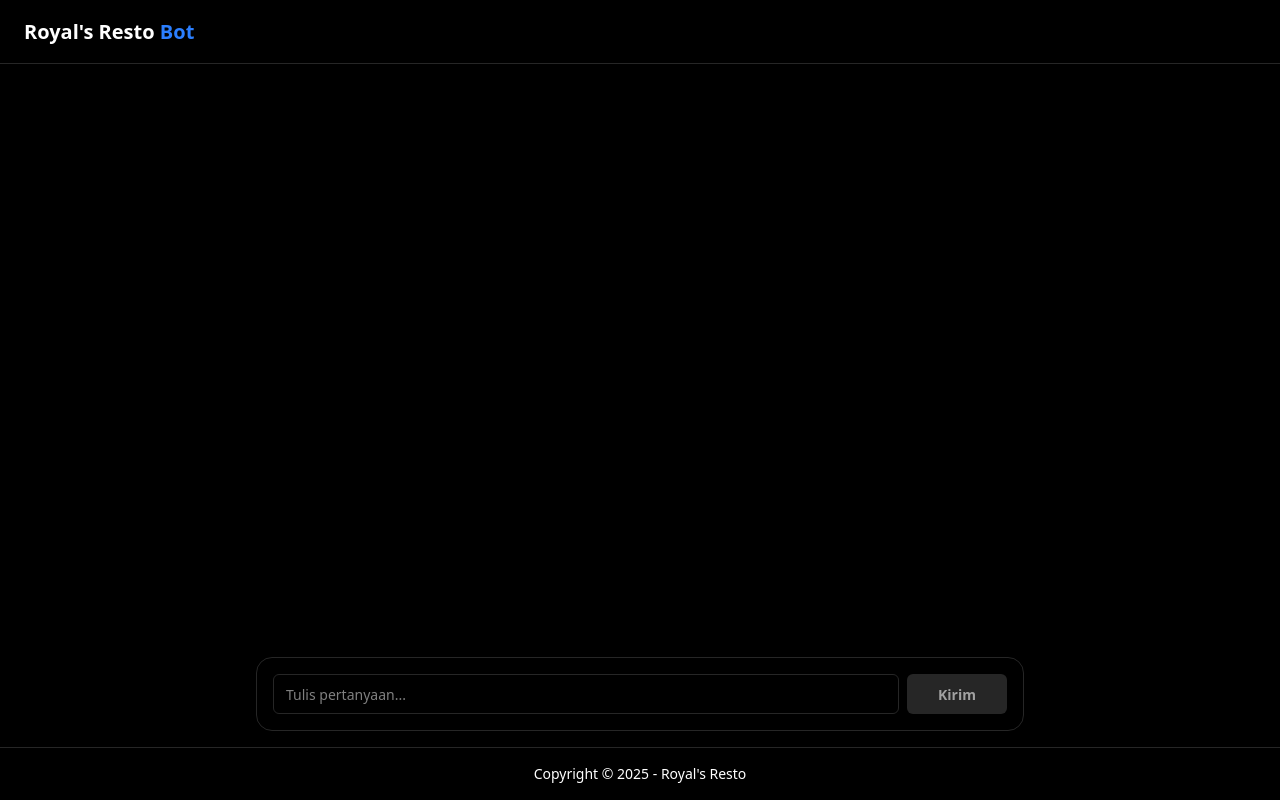
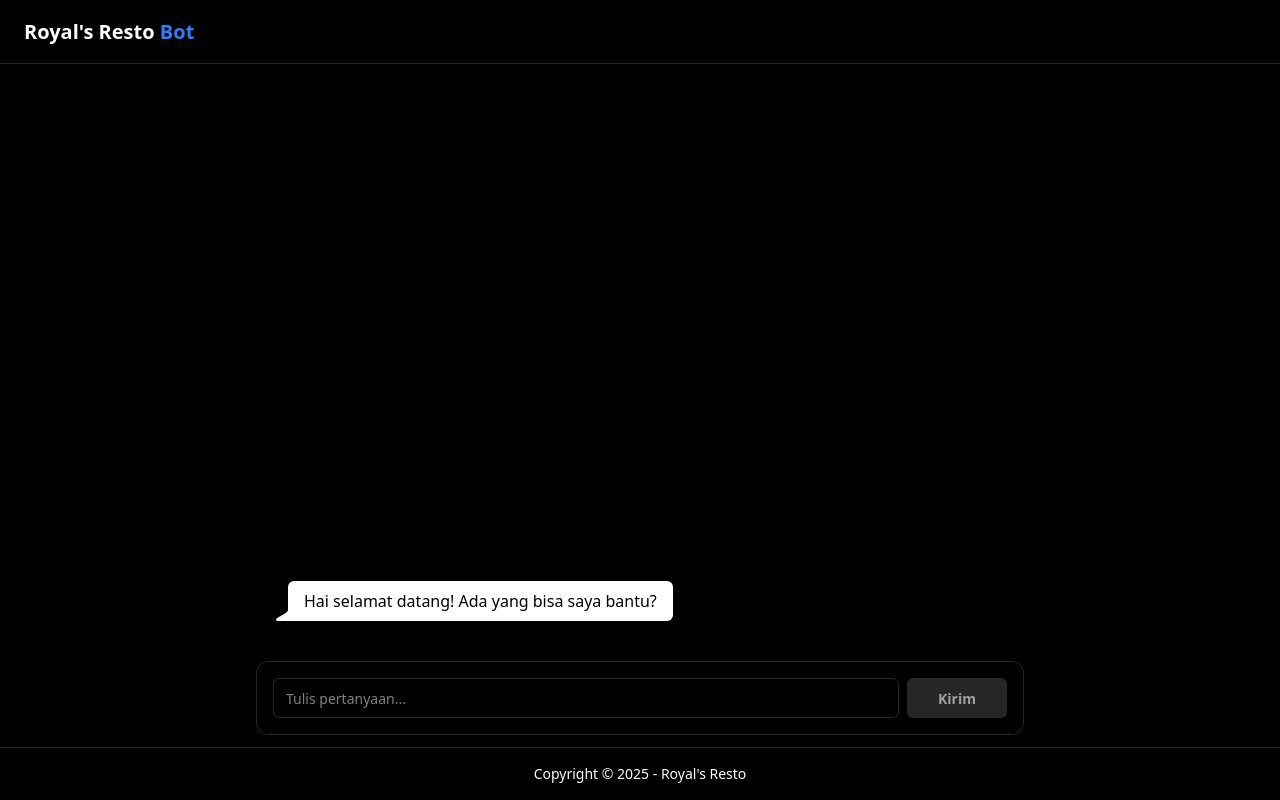
Before and after one commit to pxnan/FE-vite-chatbot-royals-resto, a React (Vite) app: page / in a window 1280 px wide. Built offline with nearby package versions, Linux system fonts and the light colour scheme.

Commit message:
feat: add welcome message functionality in UserPage; improve layout structure and styling in UserPage and ChatInput components

```diff
--- a/src/components/ChatInput.jsx
+++ b/src/components/ChatInput.jsx
@@ -47,7 +47,6 @@ export default function ChatInput({ onSend, loading }) {
                 {loading ? (
                     <>
                         <span className="loading loading-spinner"></span>
-                        Mengirim...
                     </>
                 ) : (
                     "Kirim"
--- a/src/pages/user/UserPage.jsx
+++ b/src/pages/user/UserPage.jsx
@@ -6,19 +6,32 @@ import { sendQuestion } from "../../api";
 import Navbar from '../../components/Navbar';
 import Footer from '../../components/Footer';
 
-
 const UserPage = () => {
     const [messages, setMessages] = useState(() => {
         const saved = localStorage.getItem("chatHistory");
         return saved ? JSON.parse(saved) : [];
     });
     const [loading, setLoading] = useState(false);
+    const [hasWelcomed, setHasWelcomed] = useState(false);
     const chatEndRef = useRef(null);
 
     useEffect(() => {
         localStorage.setItem("chatHistory", JSON.stringify(messages));
         chatEndRef.current?.scrollIntoView({ behavior: "smooth" });
     }, [messages]);
+
+    // Effect untuk mengirim pesan selamat datang
+    useEffect(() => {
+        // Jika chat history kosong, kirim pesan selamat datang
+        if (messages.length === 0 && !hasWelcomed) {
+            const welcomeMessage = {
+                sender: "bot",
+                text: "Hai selamat datang! Ada yang bisa saya bantu?",
+            };
+            setMessages([welcomeMessage]);
+            setHasWelcomed(true);
+        }
+    }, [messages, hasWelcomed]);
 
     const handleSend = async (question) => {
         const userMessage = { sender: "user", text: question };
@@ -43,26 +56,29 @@ const UserPage = () => {
     };
 
     return (
-        <div className="flex flex-col h-screen bg-black">
+        <div className="flex flex-col h-screen bg-black overflow-hidden">
             {/* === Navbar (tetap di atas) === */}
             <Navbar />
 
-            {/* === Area Chat Scrollable (balon dari bawah) === */}
-            <div className="flex-1 overflow-y-auto p-4 sm:p-6 flex flex-col-reverse">
-                <div className="max-w-3xl mx-auto w-full flex flex-col space-y-3">
-                    {/* urutan dibalik agar pesan terbaru di bawah */}
-                    <ChatWindow messages={[...messages]} loading={loading} />
-                    <div ref={chatEndRef} />
+            {/* === Area Chat Scrollable === */}
+            <div className="flex-1 overflow-y-auto">
+                <div className="min-h-full flex flex-col-reverse p-4 sm:p-6">
+                    <div className="max-w-3xl mx-auto w-full space-y-3">
+                        <ChatWindow messages={messages} loading={loading} />
+                        <div ref={chatEndRef} />
+                    </div>
                 </div>
             </div>
 
             {/* === Input tetap di bawah === */}
-            <div className="sticky bottom-0 z-50 md:pb-4">
-                <div className="max-w-3xl bg-black border border-neutral-800 mx-auto w-full p-3 sm:p-4 md:rounded-2xl">
+            <div className="sticky bottom-0 z-50 bg-black">
+                <>
+                <div className="max-w-3xl mx-auto md:mb-3 w-auto p-3 sm:p-4 border-t md:border md:rounded-xl border-neutral-800">
                     <ChatInput onSend={handleSend} loading={loading} />
                 </div>
+                <Footer />
+                </>
             </div>
-            <Footer />
         </div>
     );
 };
```
